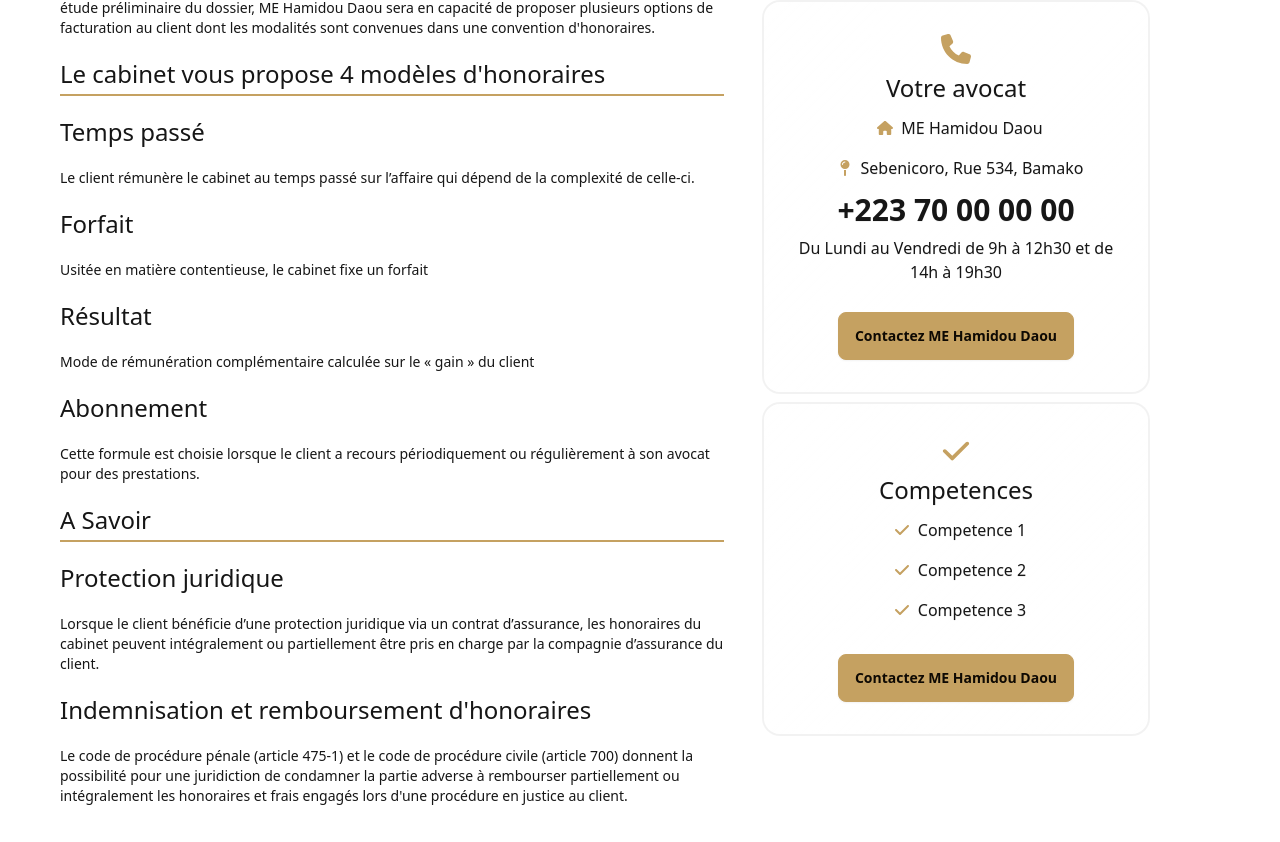
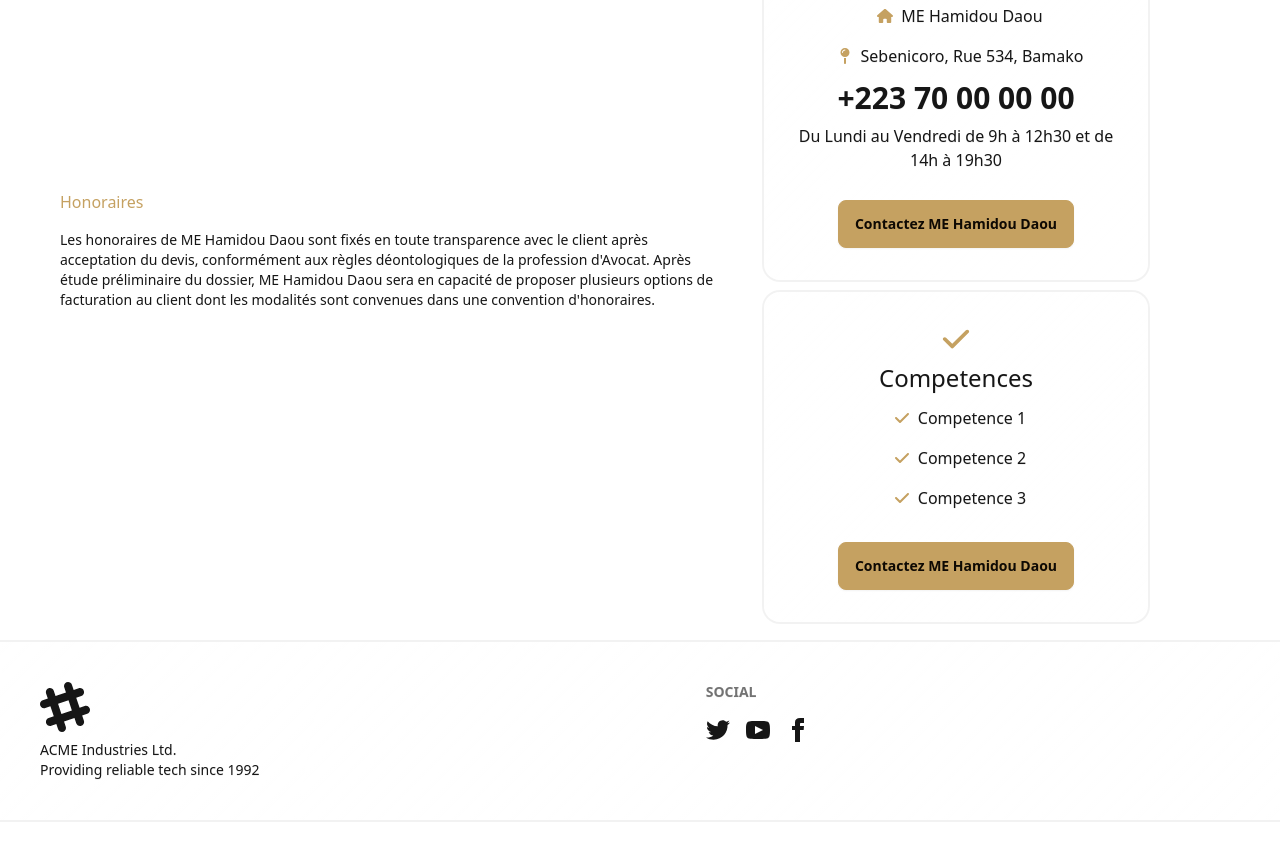
Before and after one commit to solitdio079/hd-conseils, a React (Vite) app: page /honoraries in a window 1280 px wide. Shown: the part 278-1120 px from the top of the page. After the commit the page ends 1098 px from the top, so only its background shows below. Built offline with nearby package versions, Linux system fonts and the light colour scheme.

Commit message:
honoraries

```diff
--- a/src/routes/honoraries.jsx
+++ b/src/routes/honoraries.jsx
@@ -29,63 +29,8 @@ export default function Honoraries() {
                 facturation au client dont les modalités sont convenues dans une
                 convention d&apos;honoraires.
               </p>
-              <div className="border-b-2 border-primary pb-1  mt-5">
-                <span className="text-2xl">
-                  Le cabinet vous propose 4 modèles d&apos;honoraires
-                </span>
-              </div>
-              <div className="my-5">
-                <span className="text-2xl my-5">Temps passé</span>
-              </div>
-              <p className=" text-sm">
-                Le client rémunère le cabinet au temps passé sur l’affaire qui
-                dépend de la complexité de celle-ci.
-              </p>
-              <div className="my-5">
-                <span className="text-2xl my-5">Forfait</span>
-              </div>
-              <p className=" text-sm">
-                Usitée en matière contentieuse, le cabinet fixe un forfait
-              </p>{' '}
-              <div className="my-5">
-                <span className="text-2xl my-5">Résultat</span>
-              </div>
-              <p className=" text-sm">
-                Mode de rémunération complémentaire calculée sur le « gain » du
-                client
-              </p>
-              <div className="my-5">
-                <span className="text-2xl my-5">Abonnement</span>
-              </div>
-              <p className="text-sm">
-                Cette formule est choisie lorsque le client a recours
-                périodiquement ou régulièrement à son avocat pour des
-                prestations.
-              </p>
-              <div className="border-b-2 border-primary pb-1  mt-5">
-                <span className="text-2xl">A Savoir</span>
-              </div>
-              <div className="my-5">
-                <span className="text-2xl my-5">Protection juridique</span>
-              </div>
-              <p className=" text-sm">
-                Lorsque le client bénéficie d’une protection juridique via un
-                contrat d’assurance, les honoraires du cabinet peuvent
-                intégralement ou partiellement être pris en charge par la
-                compagnie d’assurance du client.
-              </p>
-              <div className="my-5">
-                <span className="text-2xl my-5">
-                  Indemnisation et remboursement d&apos;honoraires
-                </span>
-              </div>
-              <p className="text-sm">
-                Le code de procédure pénale (article 475-1) et le code de
-                procédure civile (article 700) donnent la possibilité pour une
-                juridiction de condamner la partie adverse à rembourser
-                partiellement ou intégralement les honoraires et frais engagés
-                lors d&apos;une procédure en justice au client.
-              </p>
+
+
             </div>
           </div>
           <div className="flex flex-col lg:w-2/5">
```
